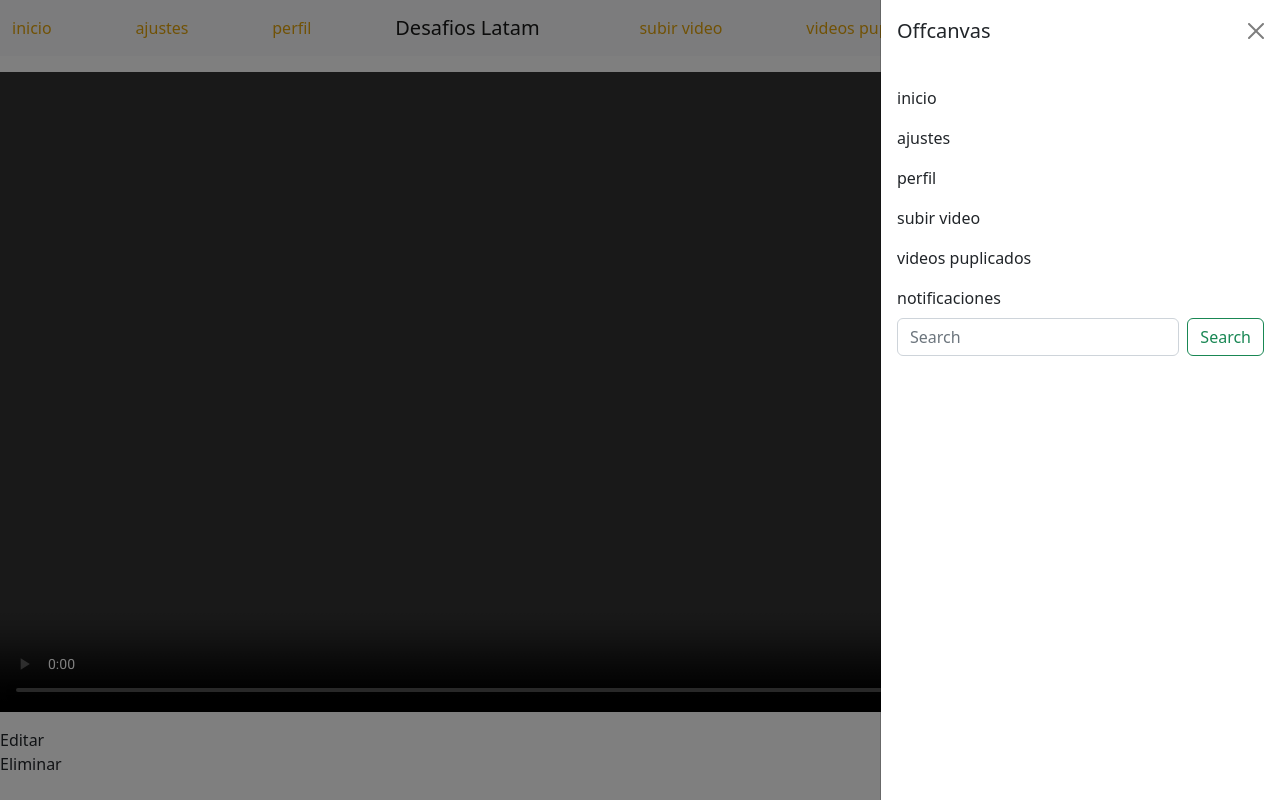
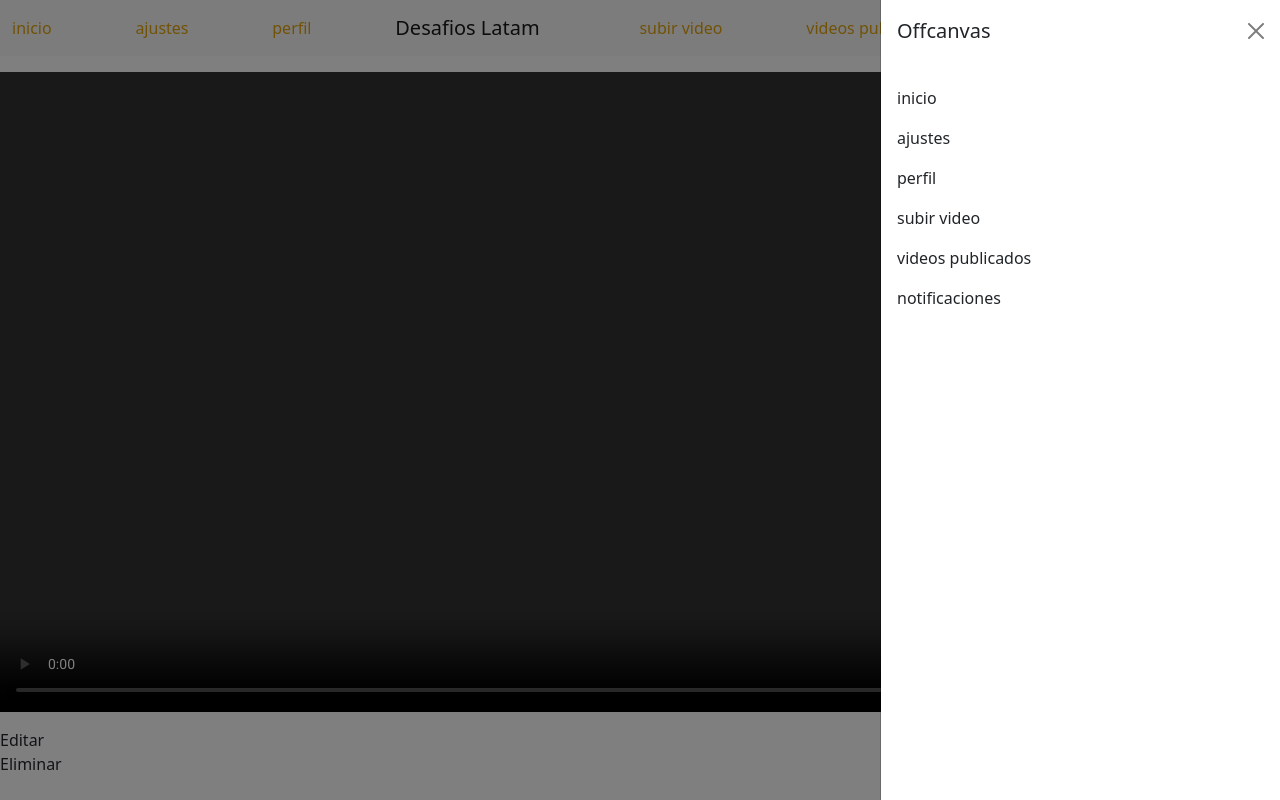
Before and after one commit to dlab-team/celulatd-1, a React (Create React App) app: page /dashboard in a window 1280 px wide. Both pictures are taken after a click on the button 1239 px from the left and 28 px from the top of the page. Built offline with nearby package versions, Linux system fonts and the light colour scheme.

Commit message:
feat(accesos): :art: Se agregan navbar con rutas
Rutas para dashboard admin

```diff
--- a/src/components/dashboard/NavbarComponent.js
+++ b/src/components/dashboard/NavbarComponent.js
@@ -1,7 +1,5 @@
-import { Link, Route, Routes } from 'react-router-dom';
-import Button from 'react-bootstrap/Button';
+import { Link} from 'react-router-dom';
 import Container from 'react-bootstrap/Container';
-import Form from 'react-bootstrap/Form';
 import Nav from 'react-bootstrap/Nav';
 import Navbar from 'react-bootstrap/Navbar';
 import Offcanvas from 'react-bootstrap/Offcanvas';
@@ -14,26 +12,24 @@ function NavbarComponent() {
       {[false].map((expand) => (
         <Navbar key={expand} bg="light" expand={expand} className="mb-3">
           <Container fluid>
-
-
 					<Link to="/Inicio" className='Link'>
-						<Nav.Link>inicio</Nav.Link>
+          <Nav.Link href="/Inicio">inicio</Nav.Link>
 						</Link>
 						<Link to="/Ajustes" className='Link'>
-						<Nav.Link href="/Ajustes">ajustes</Nav.Link>
+            <Nav.Link href="/Ajustes">ajustes</Nav.Link>
 						</Link>
 						<Link to="/Perfil" className='Link'>
-						<Nav.Link href="/Perfil">perfil</Nav.Link>
+            <Nav.Link href="/Perfil">perfil</Nav.Link>
 						</Link>
             <Navbar.Brand href="#">Desafios Latam</Navbar.Brand>
 						<Link to="/SubirVideo" className='Link'>
-						<Nav.Link href="/SubirVideo">subir video</Nav.Link>
+					  <Nav.Link href="/SubirVideo">subir video</Nav.Link>
 						</Link>
-						<Link to="/ListarrVideo" className='Link'>
-						<Nav.Link href="/ListarrVideo">videos puplicados</Nav.Link>
+						<Link to="/ListarVideo" className='Link'>
+            <Nav.Link href="/ListarVideo">videos publicados</Nav.Link>
 						</Link>
 						<Link to="/Notification" className='Link'>
-						<Nav.Link href="/Notification">notificaciones</Nav.Link>
+            <Nav.Link href="/Notification">notificaciones</Nav.Link>
 						</Link>
             <Navbar.Toggle aria-controls={`offcanvasNavbar-expand-${expand}`} />
             <Navbar.Offcanvas
@@ -52,19 +48,11 @@ function NavbarComponent() {
             <Nav.Link href="/Ajustes">ajustes</Nav.Link>
             <Nav.Link href="/Perfil">perfil</Nav.Link>
             <Nav.Link href="/SubirVideo">subir video</Nav.Link>
-            <Nav.Link href="/ListarrVideo">videos puplicados</Nav.Link>
+            <Nav.Link href="/ListarVideo">videos publicados</Nav.Link>
             <Nav.Link href="/Notification">notificaciones</Nav.Link>
 
   </Nav>
-  <Form className="d-flex">
-    <Form.Control
-      type="search"
-      placeholder="Search"
-      className="me-2"
-      aria-label="Search"
-    />
-    <Button variant="outline-success">Search</Button>
-  </Form>
+
 </Offcanvas.Body>
 </Navbar.Offcanvas>
 
```
